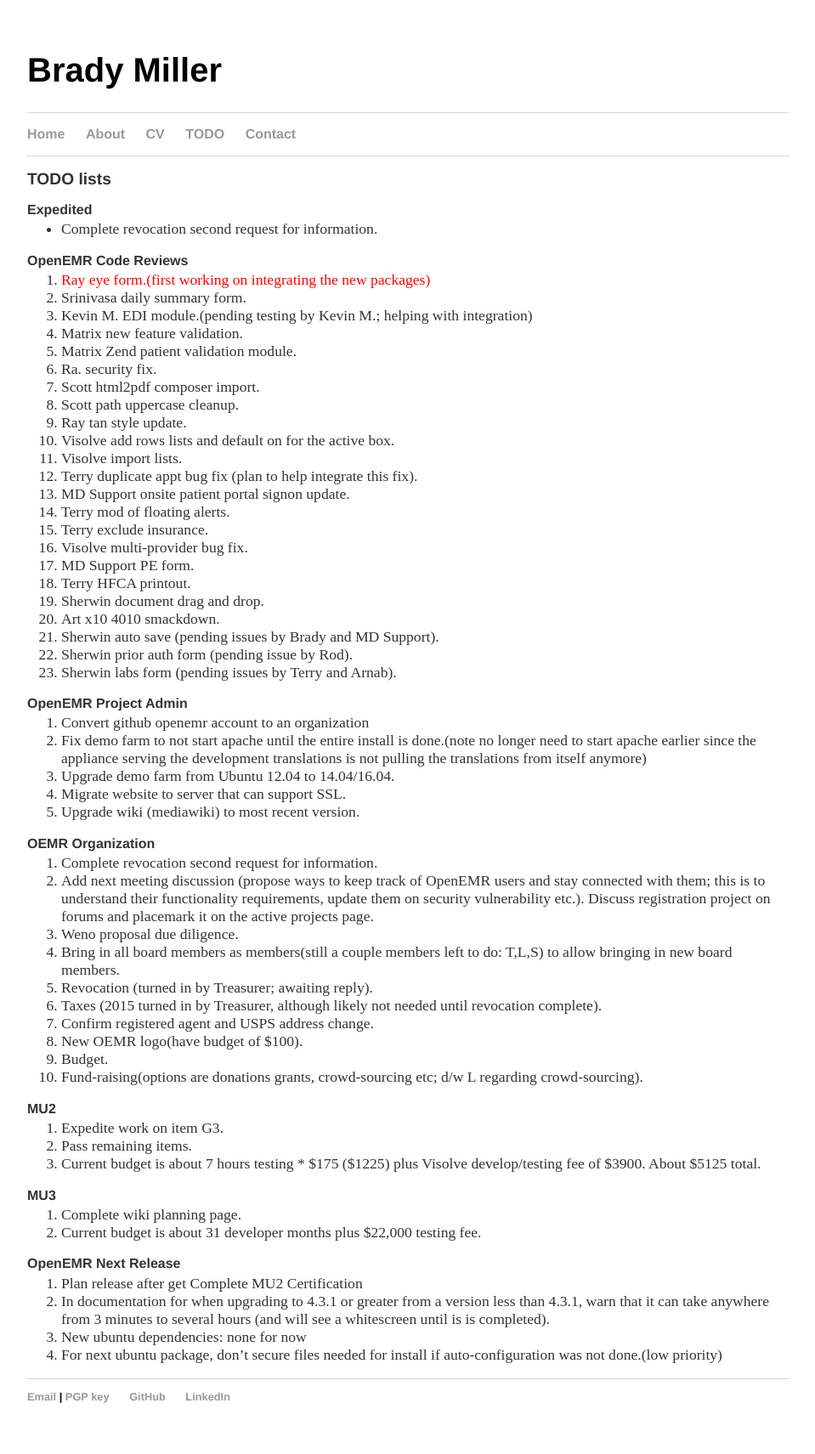
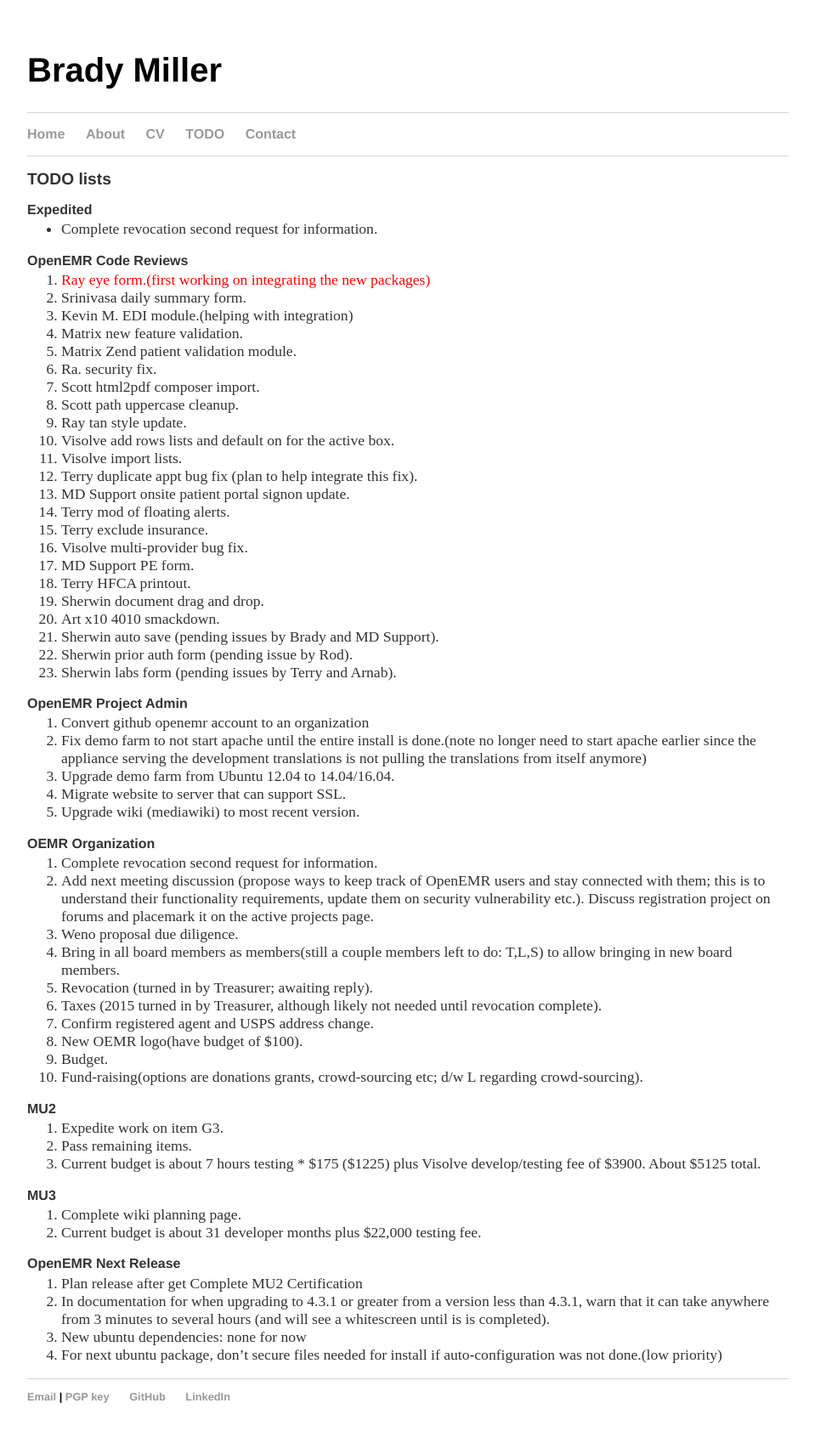
Before and after one commit to bradymiller/bradymiller.github.io, a Jekyll site: the page built from todo/index.md, in a window 1280 px wide. Shown: the whole page at 85% size, without its empty margins (160-1119 px from the left). Built offline with Jekyll 4.4.1, drawn with Linux system fonts in a browser that asks for light colours.

Commit message:
Update todo list

```diff
--- a/todo/index.md
+++ b/todo/index.md
@@ -9,7 +9,7 @@
 ### OpenEMR Code Reviews
 1. <span style="color: red">Ray eye form.(first working on integrating the new packages)</span>
 1. Srinivasa daily summary form.
-1. Kevin M. EDI module.(pending testing by Kevin M.; helping with integration)
+1. Kevin M. EDI module.(helping with integration)
 1. Matrix new feature validation.
 1. Matrix Zend patient validation module.
 1. Ra. security fix.
```
